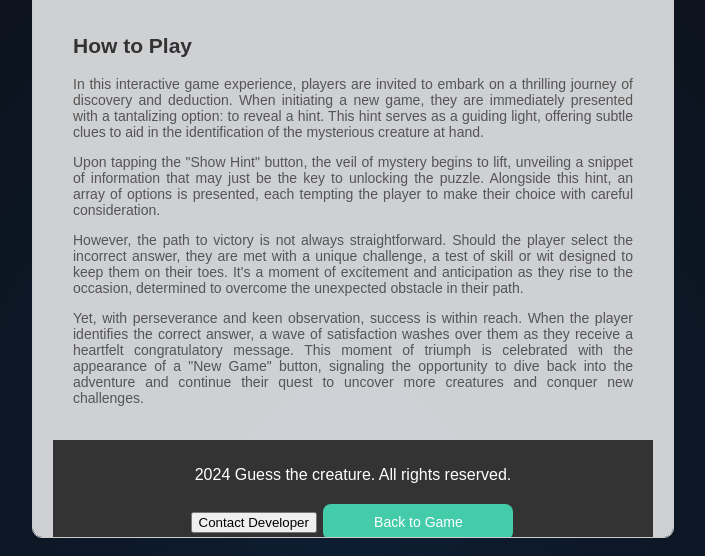
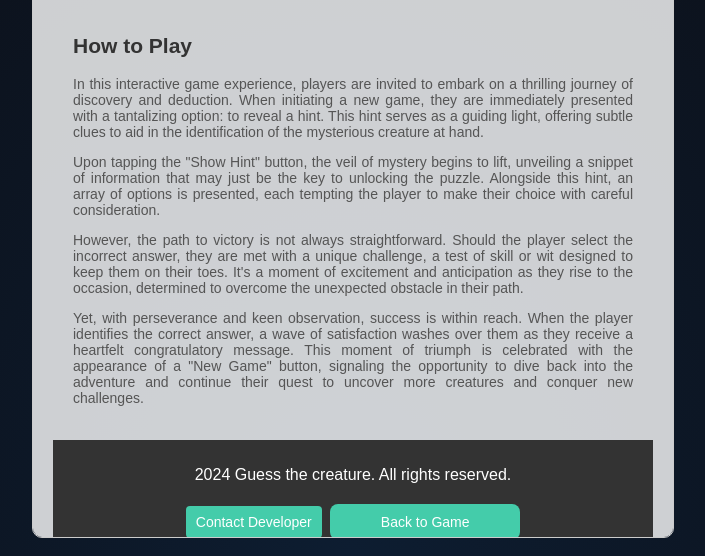
Before and after one commit to ASKappunion/GuesstheCreature, a plain HTML site: page help.html in a window 1280 px wide. Shown: the part 244-800 px from the top of the page, without its empty margins (287-992 px from the left). Drawn offline with Linux system fonts and the light colour scheme.

Commit message:
help.css

```diff
--- a/help.css
+++ b/help.css
@@ -184,3 +184,22 @@ footer {
 .button:hover {
     background-color: #45a040;
 }
+
+.contact-button {
+    background-color: #4CAF;
+    border: none;
+    color: white;
+    padding: 8px 10px;
+    text-align: center;
+    text-decoration: none;
+    display: inline-block;
+    font-size: 14px;
+    margin: 4px 2px;
+    transition-duration: 0.4s;
+    cursor: pointer;
+    border-radius: 4px;
+}
+
+.contact-button:hover {
+    background-color: #45a040;
+}
```
